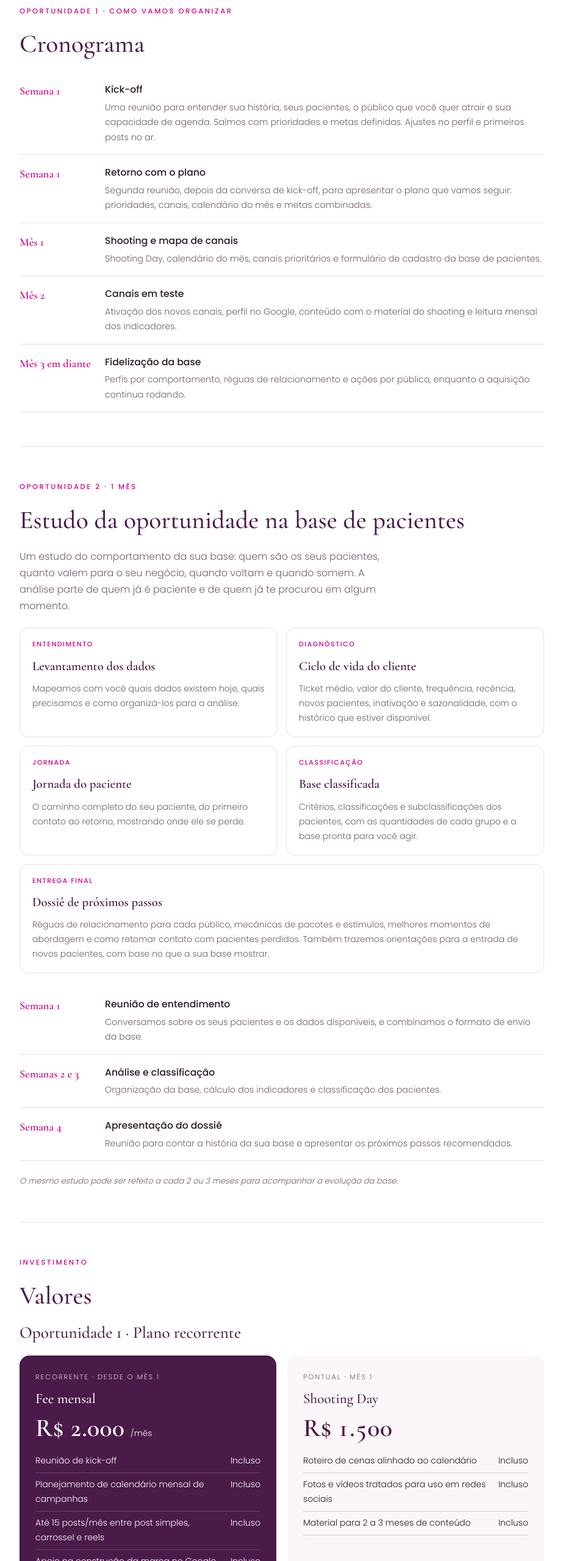
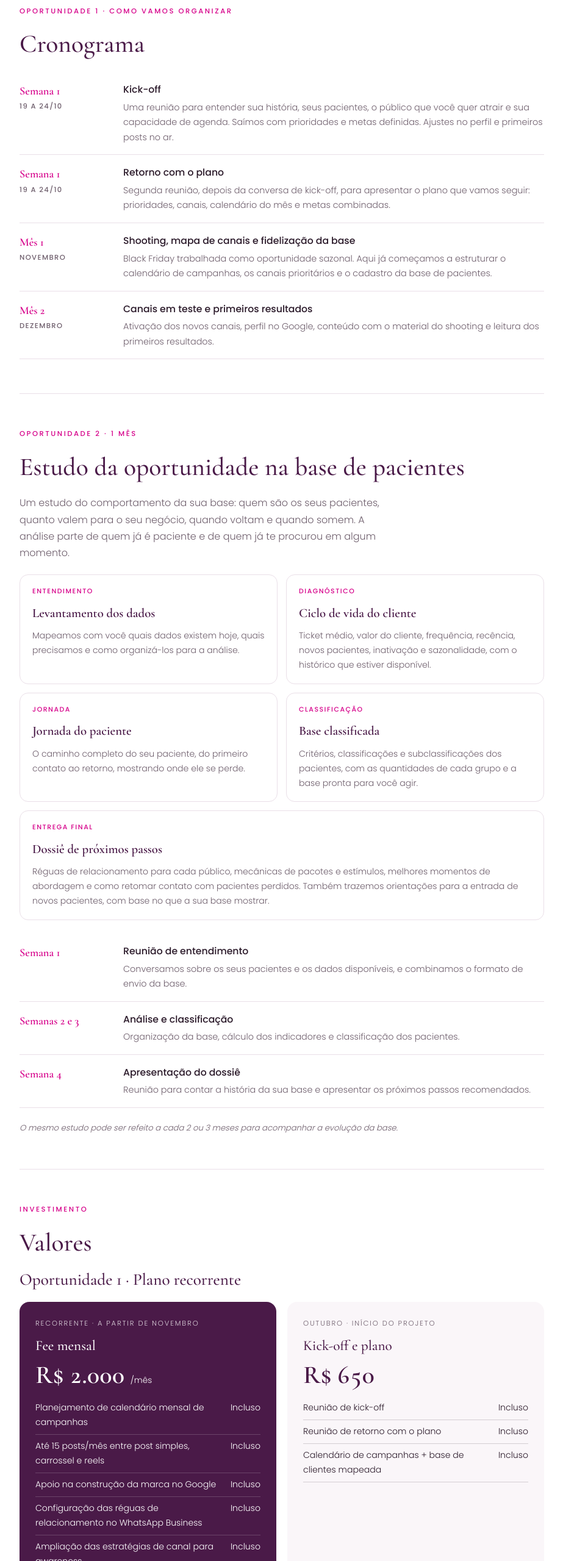
Before and after one commit to studiovincla/proposta-carol-barreto-nutricionista, a plain HTML site: page index.html in a window 1280 px wide. Shown: the part 4300-6860 px from the top of the page at 61% size, without its empty margins (178-1101 px from the left). Drawn offline with nearby package versions, Linux system fonts and the light colour scheme.

Commit message:
Add files via upload

```diff
--- a/index.html
+++ b/index.html
@@ -111,8 +111,9 @@ ul.clean li::before{content:"";position:absolute;left:0;top:.62em;width:7px;heig
 
 /* cronograma */
 .timeline{display:grid;gap:0;counter-reset:t}
-.timeline li{list-style:none;display:grid;grid-template-columns:120px minmax(0,1fr);gap:20px;padding-block:16px;border-bottom:1px solid var(--line)}
+.timeline li{list-style:none;display:grid;grid-template-columns:150px minmax(0,1fr);gap:20px;padding-block:16px;border-bottom:1px solid var(--line)}
 .timeline{padding:0;margin:0}
+.timeline .w small{display:block;font-family:var(--body);font-size:.72rem;letter-spacing:.12em;text-transform:uppercase;color:var(--muted);font-weight:500}
 .timeline .w{font-family:var(--display);font-size:1.15rem;color:var(--magenta);font-weight:600}
 .timeline h4{margin-bottom:3px}
 .timeline p{font-size:.9rem;color:var(--muted)}
@@ -347,11 +348,10 @@ footer .fine{font-size:.72rem;color:var(--muted)}
   <div class="eyebrow">Oportunidade 1 · Como vamos organizar</div>
   <h2>Cronograma</h2>
   <ol class="timeline">
-    <li><span class="w">Semana 1</span><div><h4>Kick-off</h4><p>Uma reunião para entender sua história, seus pacientes, o público que você quer atrair e sua capacidade de agenda. Saímos com prioridades e metas definidas. Ajustes no perfil e primeiros posts no ar.</p></div></li>
-    <li><span class="w">Semana 1</span><div><h4>Retorno com o plano</h4><p>Segunda reunião, depois da conversa de kick-off, para apresentar o plano que vamos seguir: prioridades, canais, calendário do mês e metas combinadas.</p></div></li>
-    <li><span class="w">Mês 1</span><div><h4>Shooting e mapa de canais</h4><p>Shooting Day, calendário do mês, canais prioritários e formulário de cadastro da base de pacientes.</p></div></li>
-    <li><span class="w">Mês 2</span><div><h4>Canais em teste</h4><p>Ativação dos novos canais, perfil no Google, conteúdo com o material do shooting e leitura mensal dos indicadores.</p></div></li>
-    <li><span class="w">Mês 3 em diante</span><div><h4>Fidelização da base</h4><p>Perfis por comportamento, réguas de relacionamento e ações por público, enquanto a aquisição continua rodando.</p></div></li>
+    <li><span class="w">Semana 1<small>19 a 24/10</small></span><div><h4>Kick-off</h4><p>Uma reunião para entender sua história, seus pacientes, o público que você quer atrair e sua capacidade de agenda. Saímos com prioridades e metas definidas. Ajustes no perfil e primeiros posts no ar.</p></div></li>
+    <li><span class="w">Semana 1<small>19 a 24/10</small></span><div><h4>Retorno com o plano</h4><p>Segunda reunião, depois da conversa de kick-off, para apresentar o plano que vamos seguir: prioridades, canais, calendário do mês e metas combinadas.</p></div></li>
+    <li><span class="w">Mês 1<small>Novembro</small></span><div><h4>Shooting, mapa de canais e fidelização da base</h4><p>Black Friday trabalhada como oportunidade sazonal. Aqui já começamos a estruturar o calendário de campanhas, os canais prioritários e o cadastro da base de pacientes.</p></div></li>
+    <li><span class="w">Mês 2<small>Dezembro</small></span><div><h4>Canais em teste e primeiros resultados</h4><p>Ativação dos novos canais, perfil no Google, conteúdo com o material do shooting e leitura dos primeiros resultados.</p></div></li>
   </ol>
 </section>
 
@@ -400,11 +400,10 @@ footer .fine{font-size:.72rem;color:var(--muted)}
   <h3 class="subhead" style="margin-top:0;padding-top:0;border-top:0">Oportunidade 1 · Plano recorrente</h3>
   <div class="price">
     <div class="pcard main">
-      <span class="sm">Recorrente · desde o mês 1</span>
+      <span class="sm">Recorrente · a partir de novembro</span>
       <h3>Fee mensal</h3>
       <div class="amt">R$ 2.000 <small>/mês</small></div>
       <table>
-        <tr><td>Reunião de kick-off</td><td>Incluso</td></tr>
         <tr><td>Planejamento de calendário mensal de campanhas</td><td>Incluso</td></tr>
         <tr><td>Até 15 posts/mês entre post simples, carrossel e reels</td><td>Incluso</td></tr>
         <tr><td>Apoio na construção da marca no Google</td><td>Incluso</td></tr>
@@ -416,25 +415,32 @@ footer .fine{font-size:.72rem;color:var(--muted)}
       </table>
     </div>
     <div class="pcard">
-      <span class="sm">Pontual · mês 1</span>
-      <h3>Shooting Day</h3>
-      <div class="amt">R$ 1.500</div>
+      <span class="sm">Outubro · início do projeto</span>
+      <h3>Kick-off e plano</h3>
+      <div class="amt">R$ 650</div>
       <table>
-        <tr><td>Roteiro de cenas alinhado ao calendário</td><td>Incluso</td></tr>
-        <tr><td>Fotos e vídeos tratados para uso em redes sociais</td><td>Incluso</td></tr>
-        <tr><td>Material para 2 a 3 meses de conteúdo</td><td>Incluso</td></tr>
+        <tr><td>Reunião de kick-off</td><td>Incluso</td></tr>
+        <tr><td>Reunião de retorno com o plano</td><td>Incluso</td></tr>
+        <tr><td>Calendário de campanhas + base de clientes mapeada</td><td>Incluso</td></tr>
       </table>
     </div>
   </div>
   <div class="sum">
-    <div><span>Mês 1</span><b>R$ 3.500</b><p>Fee + Shooting Day</p></div>
-    <div><span>A partir do mês 2</span><b>R$ 2.000/mês</b><p>Fee mensal recorrente</p></div>
+    <div><span>Outubro</span><b>R$ 650</b><p>Kick-off e plano</p></div>
+    <div><span>A partir de novembro</span><b>R$ 2.000/mês</b><p>Fee mensal recorrente</p></div>
+  </div>
+
+  <h3 style="margin-top:12px">Opcionais, pontuais</h3>
+  <div class="addons">
+    <table>
+      <tr><td>Shooting Day: roteiro de cenas alinhado ao calendário, fotos e vídeos tratados para uso em redes sociais, com material para 2 a 3 meses de conteúdo</td><td>R$ 1.500</td></tr>
+      <tr><td>Vincla com você em um evento: acompanhamento presencial do time Vincla em um evento ou ação</td><td>R$ 1.500</td></tr>
+    </table>
   </div>
 
   <h3 style="margin-top:12px">Adicionais, sob demanda</h3>
   <div class="addons">
     <table>
-      <tr><td>Novo Shooting Day (recomendado a cada 2 a 3 meses)</td><td>R$ 1.500</td></tr>
       <tr><td>Estratégia e operação de tráfego pago (verba de mídia à parte)</td><td>R$ 1.000/mês</td></tr>
       <tr><td>Post ou carrossel extra</td><td>R$ 65/post</td></tr>
       <tr><td>Reels extra</td><td>R$ 80/post</td></tr>
@@ -470,7 +476,7 @@ footer .fine{font-size:.72rem;color:var(--muted)}
   <div class="panel conds">
     <h3>Condições gerais</h3>
     <p><b>Validade:</b> esta proposta vale por 15 dias a partir do envio.</p>
-    <p><b>Pagamento da Oportunidade 1:</b> o mês 1 (fee + shooting) é pago no início do projeto. Do mês 2 em diante, o fee é cobrado até o dia 5 de cada mês.</p>
+    <p><b>Pagamento da Oportunidade 1:</b> outubro (R$ 650) é pago na contratação. A partir de novembro, o fee é cobrado até o dia 5 de cada mês. Os opcionais são pagos na contratação do serviço.</p>
     <p><b>Pagamento da Oportunidade 2:</b> pago no início do projeto. O apoio mensal opcional é cobrado até o dia 5 de cada mês.</p>
     <p><b>Prazo mínimo da Oportunidade 1:</b> 3 meses, tempo necessário para testar canais e ver o efeito nas consultas.</p>
     <p><b>Dados da Oportunidade 2:</b> a profundidade do estudo depende dos dados disponíveis na sua base.</p>
```
